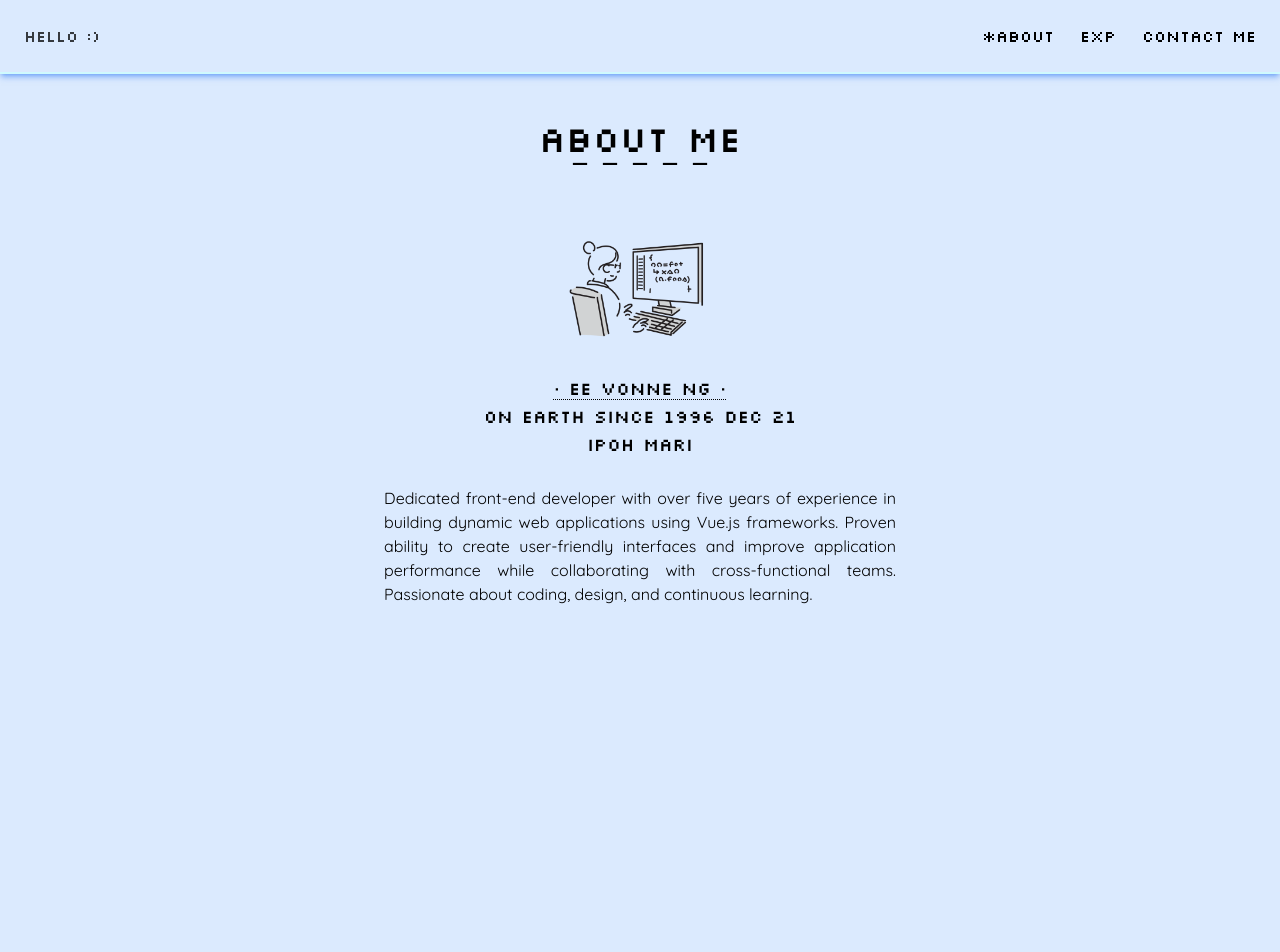
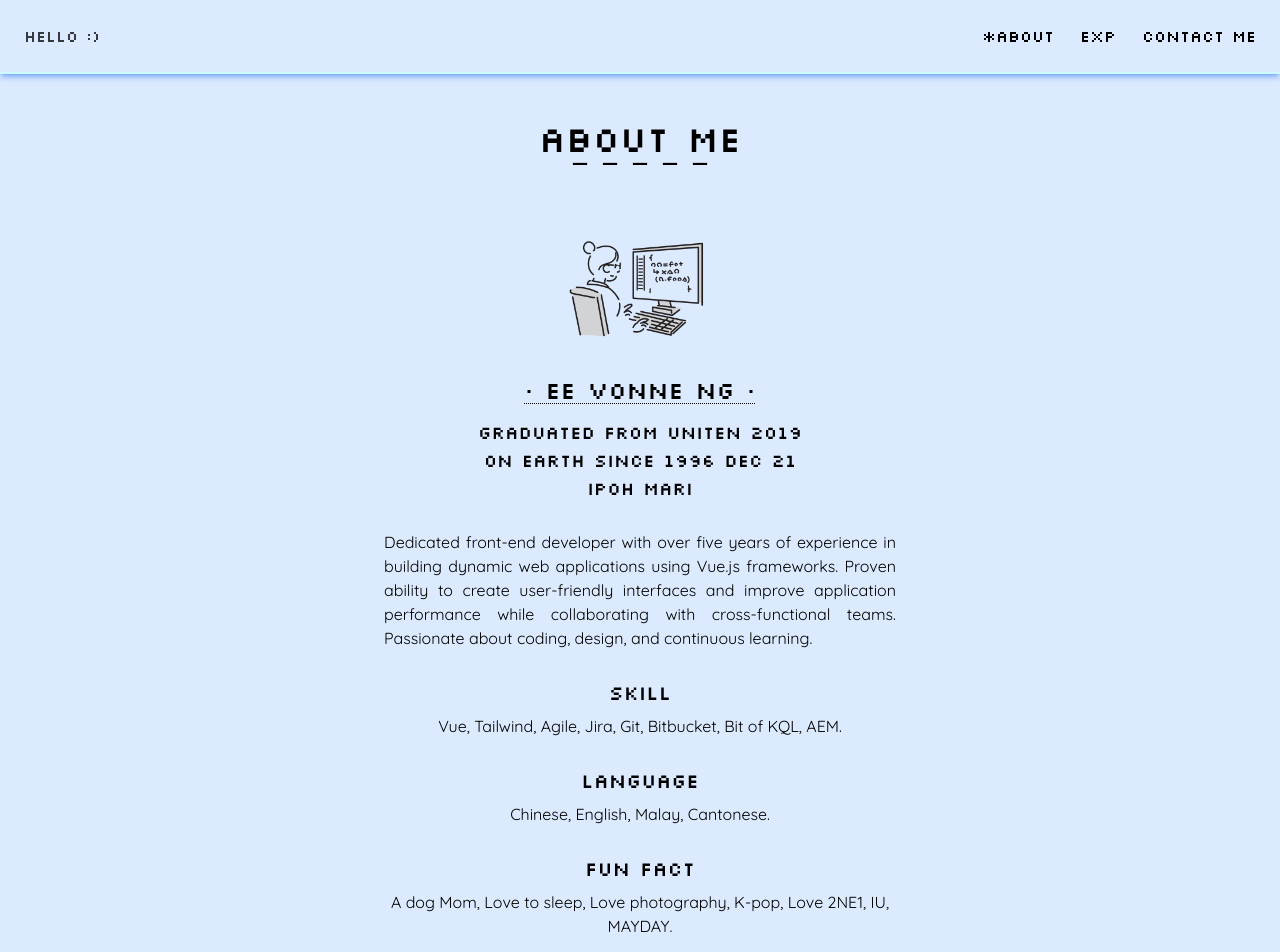
Before and after one commit to Vonne21/helloEvHere, a Vue app: page /AboutMe in a window 1280 px wide. Shown: the top 952 px of the page. Before the commit the page ends 800 px from the top, so only its background shows below. Built offline with nearby package versions, Linux system fonts and the light colour scheme; a web font is replaced by a local one.

Commit message:
About me

```diff
--- a/src/views/AboutMe.vue
+++ b/src/views/AboutMe.vue
@@ -3,22 +3,45 @@
 
 <template>
   <main>
-    <div class="text-center mt-5 font-Silkscreen">
+    <div class="text-center my-5 font-Silkscreen max-w-lg mx-auto">
       <div>
         <p class="text-4xl ">About Me</p>
         <p class="text-4xl ">‾ ‾ ‾ ‾ ‾</p>
       </div>
       <img src="/582.png" alt="" class="max-h-44 mx-auto">
 
-      <p class="text-lg underline decoration-dotted decoration-1 underline-offset-4">· Ee Vonne Ng ·</p>
+      <p class="text-2xl underline decoration-dotted decoration-1 underline-offset-4">· Ee Vonne Ng ·</p>
+      <p class="mt-3 text-lg"> Graduated from UNITEN 2019</p>
       <p class="text-lg">On earth since 1996 DEC 21</p>
       <p class="text-lg">Ipoh Mari</p>
 
-      <div class="mt-7 max-w-lg mx-auto">
-        <p class="font-Quicksand text-justify">Dedicated front-end developer with over five years of experience in building dynamic web applications using Vue.js frameworks. Proven ability to create user-friendly interfaces and improve application performance while collaborating with cross-functional teams. Passionate about coding, design, and continuous learning.</p>
+
+      <div class="mt-7">
+        <p class="font-Quicksand text-justify">Dedicated front-end developer with over five years of experience in
+          building dynamic web applications using Vue.js frameworks. Proven ability to create user-friendly interfaces
+          and improve application performance while collaborating with cross-functional teams. Passionate about coding,
+          design, and continuous learning.</p>
+      </div>
+      <!-- <div class="mt-7">
+        <p class="font-Silkscreen text-lg mb-2">Skill</p>
+        <p class="font-Quicksand">xxxx xxxxx xxxx xxxx xxxxx</p>
+      </div> -->
+      <div class="mt-7">
+        <p class="font-Silkscreen text-xl mb-2">Skill</p>
+        <p class="font-Quicksand">Vue, Tailwind, Agile, Jira, Git, Bitbucket, Bit of KQL, AEM. </p>
+      </div>
+      <div class="mt-7">
+        <p class="font-Silkscreen text-xl mb-2">Language</p>
+        <p class="font-Quicksand">Chinese, English, Malay, Cantonese.</p>
+      </div>
+      <div class="mt-7">
+        <p class="font-Silkscreen text-xl mb-2">Fun Fact</p>
+        <p class="font-Quicksand">A dog Mom, Love to sleep, Love photography, K-pop, Love 2NE1, IU, MAYDAY.</p>
       </div>
     </div>
 
 
+
+
   </main>
 </template>
```
